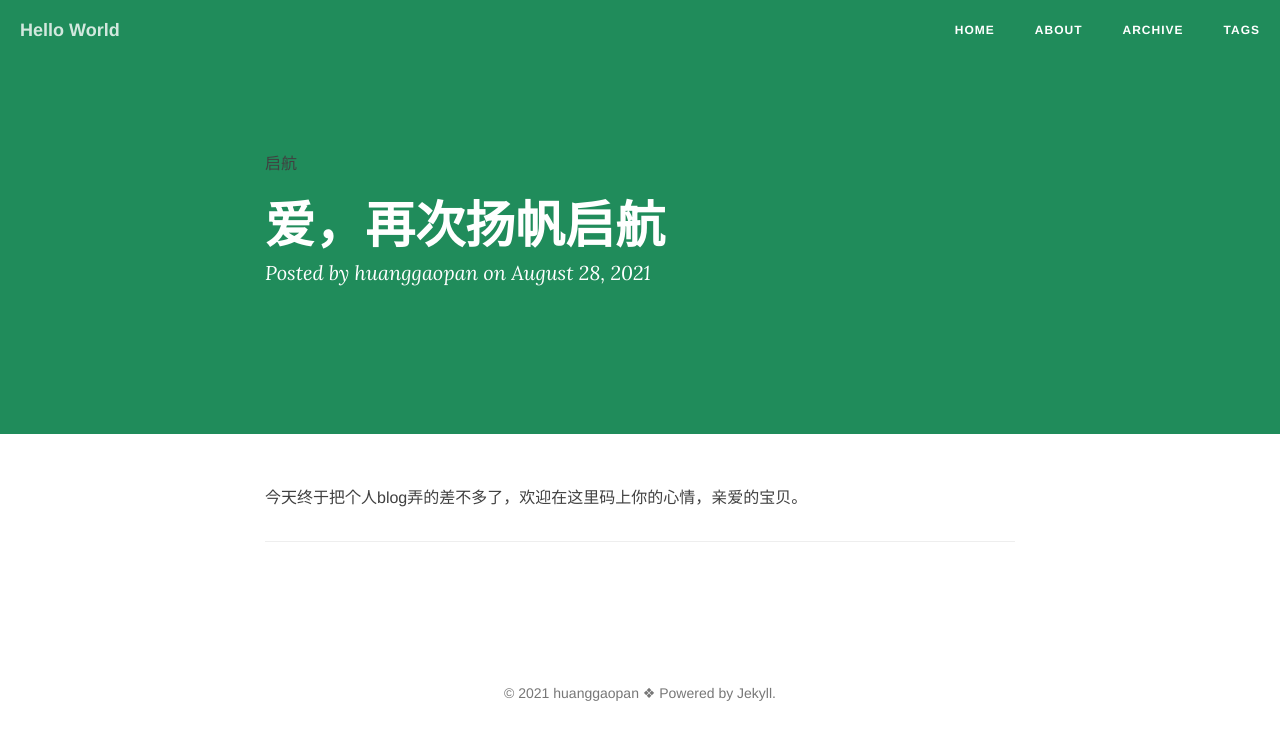
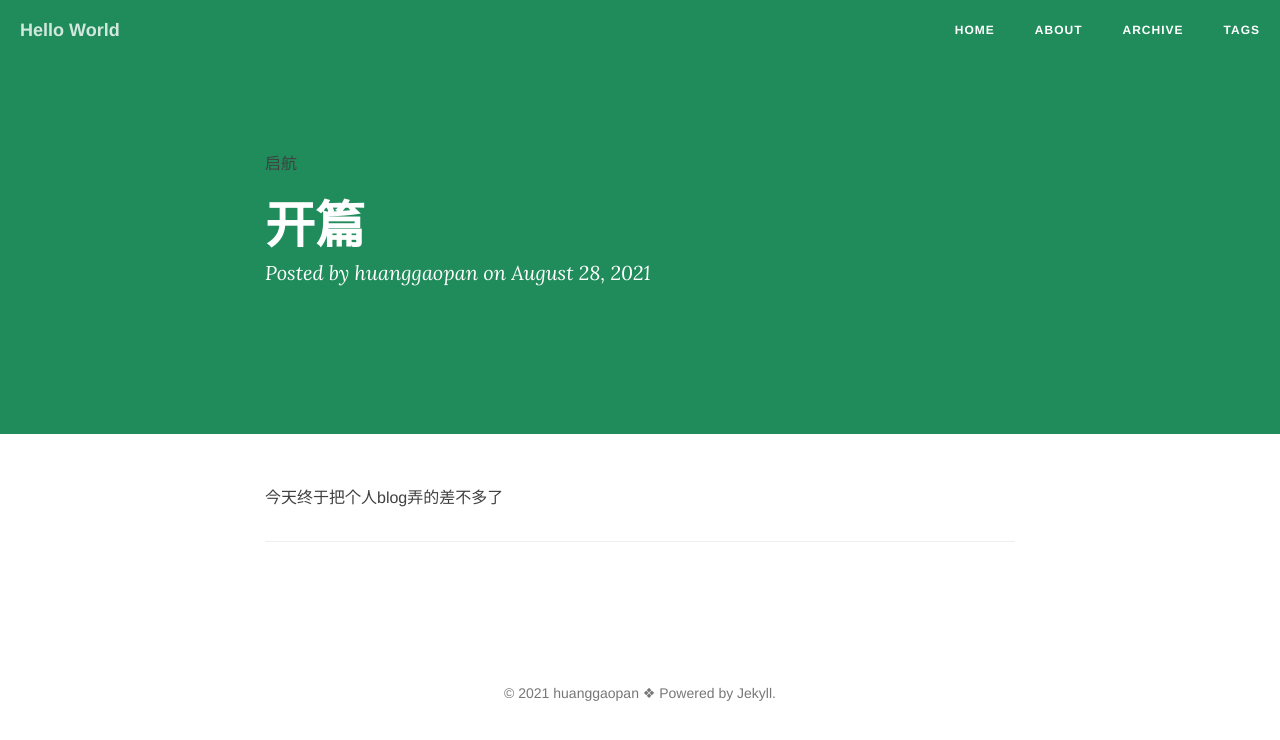
Before and after one commit to GaopanHuang/gaopanhuang.github.io, a Jekyll site: the page built from _posts/2021-08-28-爱，再次扬帆启航.md, in a window 1280 px wide. Shown: the top 740 px of the page. Built offline with Jekyll 4.4.1, drawn with Linux system fonts in a browser that asks for light colours; nearby versions of some CDN libraries; comment, search, counter and statistics services are not loaded.

Commit message:
Update 2021-08-28-爱，再次扬帆启航.md

```diff
--- a/_posts/2021-08-28-爱，再次扬帆启航.md
+++ b/_posts/2021-08-28-爱，再次扬帆启航.md
@@ -1,10 +1,10 @@
 ---
 layout: post
-title: 爱，再次扬帆启航
+title: 开篇
 date: 2021-08-28
 categories: blog
 tags: [启航]
-description: 爱，再次扬帆启航。
+description: 开篇
 ---
 
-今天终于把个人blog弄的差不多了，欢迎在这里码上你的心情，亲爱的宝贝。
+今天终于把个人blog弄的差不多了
```
